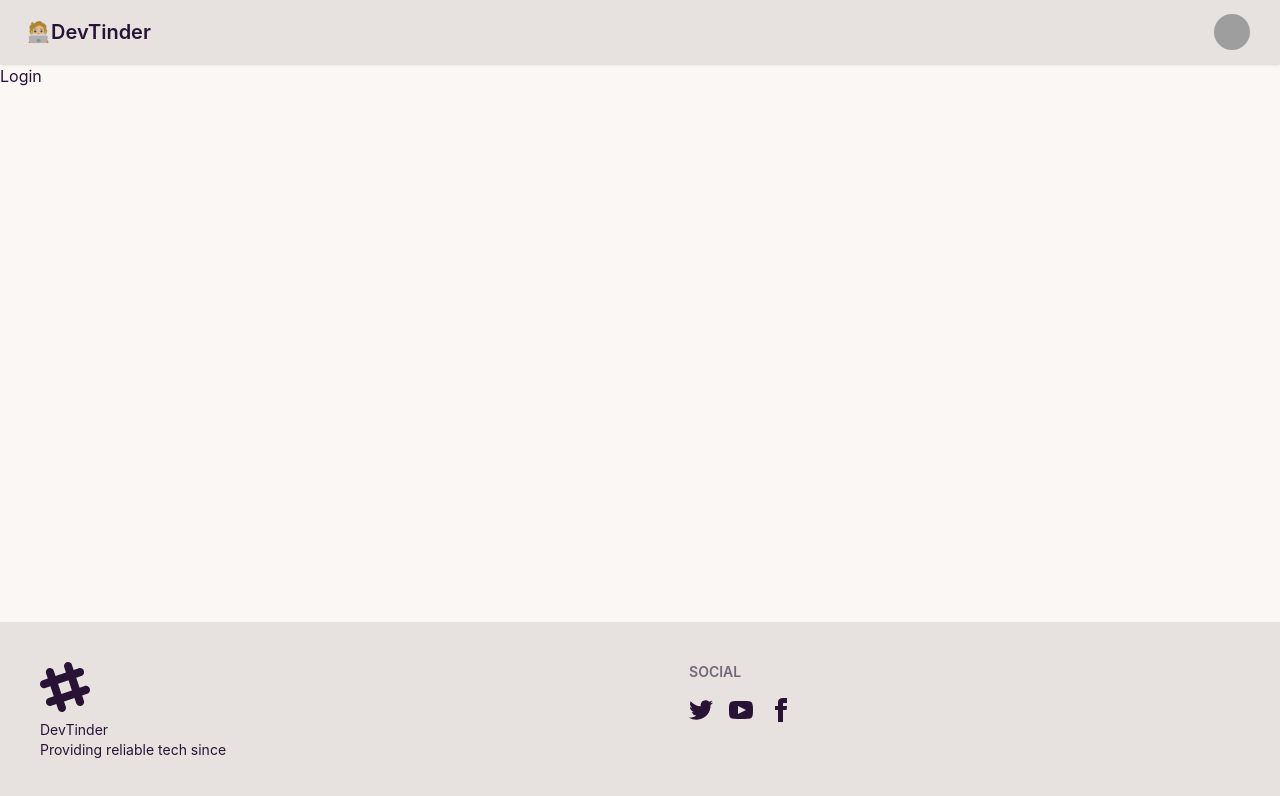
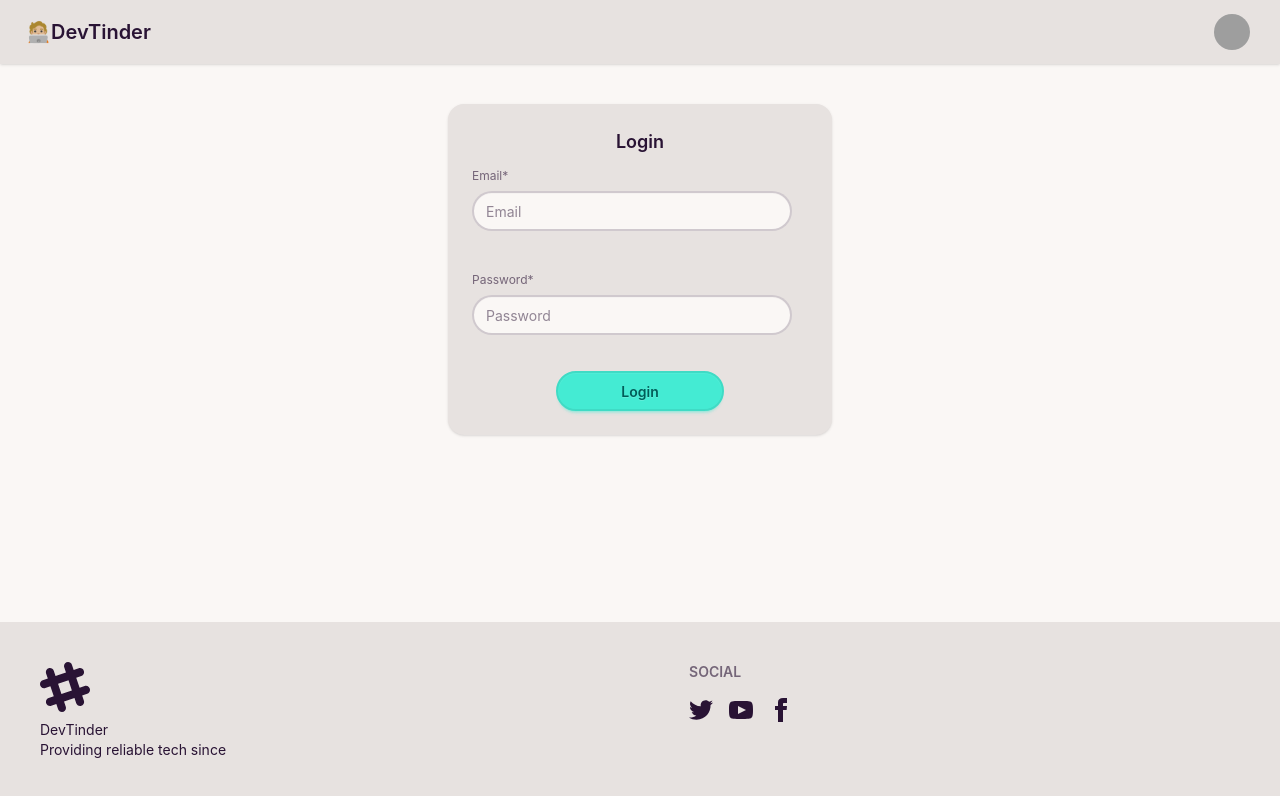
Before and after one commit to Palash9411/devTinder-web, a React (Vite) app: page /login in a window 1280 px wide. Shown: the top 796 px of the page. Built offline with nearby package versions, Linux system fonts and the light colour scheme; grey boxes are pictures that could not be loaded.

Commit message:
axios and login form

```diff
--- a/package.json
+++ b/package.json
@@ -11,6 +11,7 @@
   },
   "dependencies": {
     "@tailwindcss/vite": "^4.3.2",
+    "axios": "^1.18.1",
     "react": "^19.2.7",
     "react-dom": "^19.2.7",
     "react-router": "^8.2.0",
--- a/src/components/Footer.jsx
+++ b/src/components/Footer.jsx
@@ -1,5 +1,3 @@
-import React from 'react'
-
 export const Footer = () => {
   return (
     <footer className="footer sm:footer-horizontal bg-base-300 p-10 fixed bottom-0 left-0 right-0">
--- a/src/components/Login.jsx
+++ b/src/components/Login.jsx
@@ -1,6 +1,50 @@
+import { useState } from 'react'
+import axios from 'axios';
+
 const Login = () => {
+  const [emailId, setEmailId] = useState("");
+  const [password, setPassword] = useState("");
+
+const handleLogin = (e) => {
+  try{
+    e.preventDefault();
+    axios.post('http://localhost:3000/login', {
+      email: emailId,
+      password: password
+    }, { withCredentials: true })
+  } catch (error) {
+    console.error("Login failed:", error);
+  }
+};
+
   return (
-    <div>Login</div>
+    <div className="flex justify-center my-10">
+      <div className="card bg-base-300 w-96 shadow-sm">
+        <div className="card-body">
+          <h2 className="card-title justify-center">Login</h2>
+          <form onSubmit={handleLogin}>
+            <fieldset className="fieldset">
+              <label className="label" htmlFor="email">Email*</label>
+              <input type="email" id="email" value={emailId} required onChange={(e) => setEmailId(e.target.value)} className="input validator outline-none" placeholder="Email" />
+              <p className="validator-hint">
+                Enter a valid email address.
+              </p>
+            </fieldset>
+            <fieldset className="fieldset">
+              <label className="label" htmlFor="password">Password*</label>
+              <input type="password" id="password" value={password} required onChange={(e) => setPassword(e.target.value)} className="input validator outline-none" placeholder="Password" />
+              <p className="validator-hint">
+                Enter a valid password.
+              </p>
+            </fieldset>
+            <div className="card-actions justify-center">
+            <button className="btn btn-primary w-1/2  " type="submit">Login</button>
+          </div>
+          </form>
+
+        </div>
+      </div>
+    </div>
   )
 }
 
```
Also changed, not shown: 1 other file (tests, documents, lock files or other folders).
